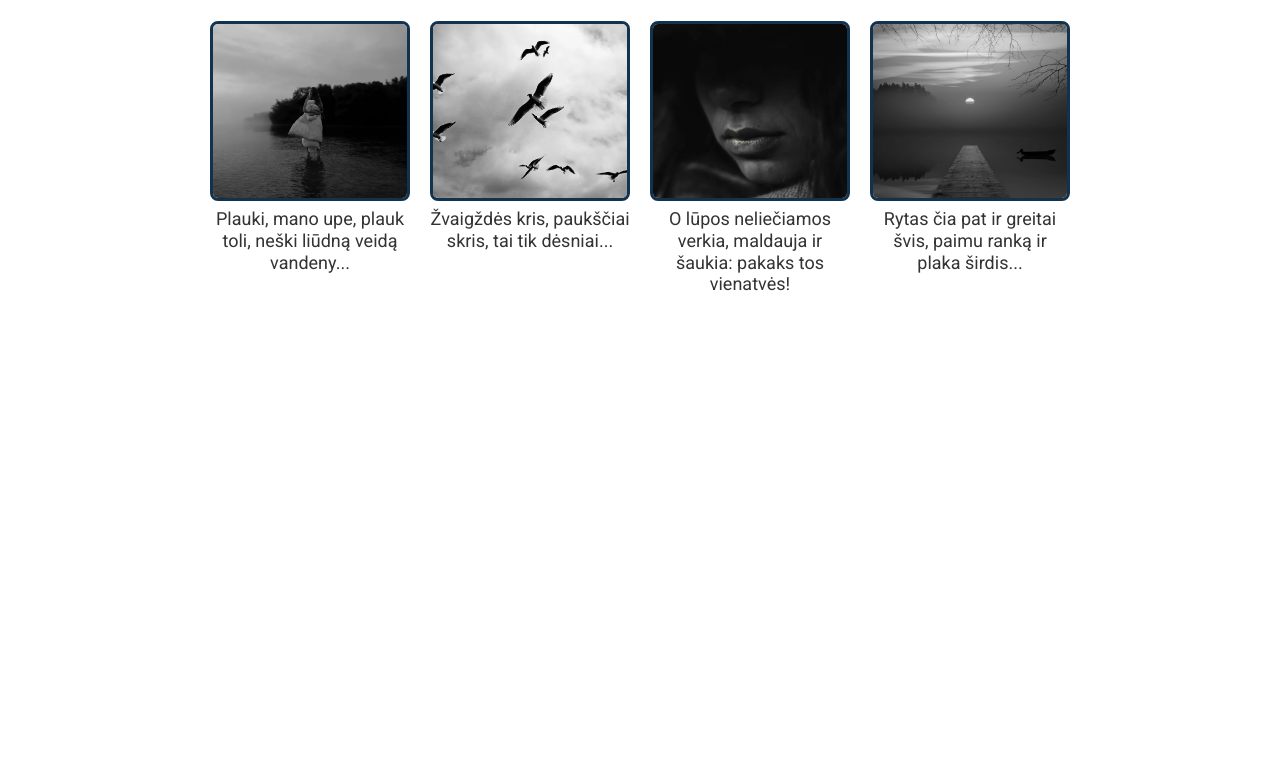
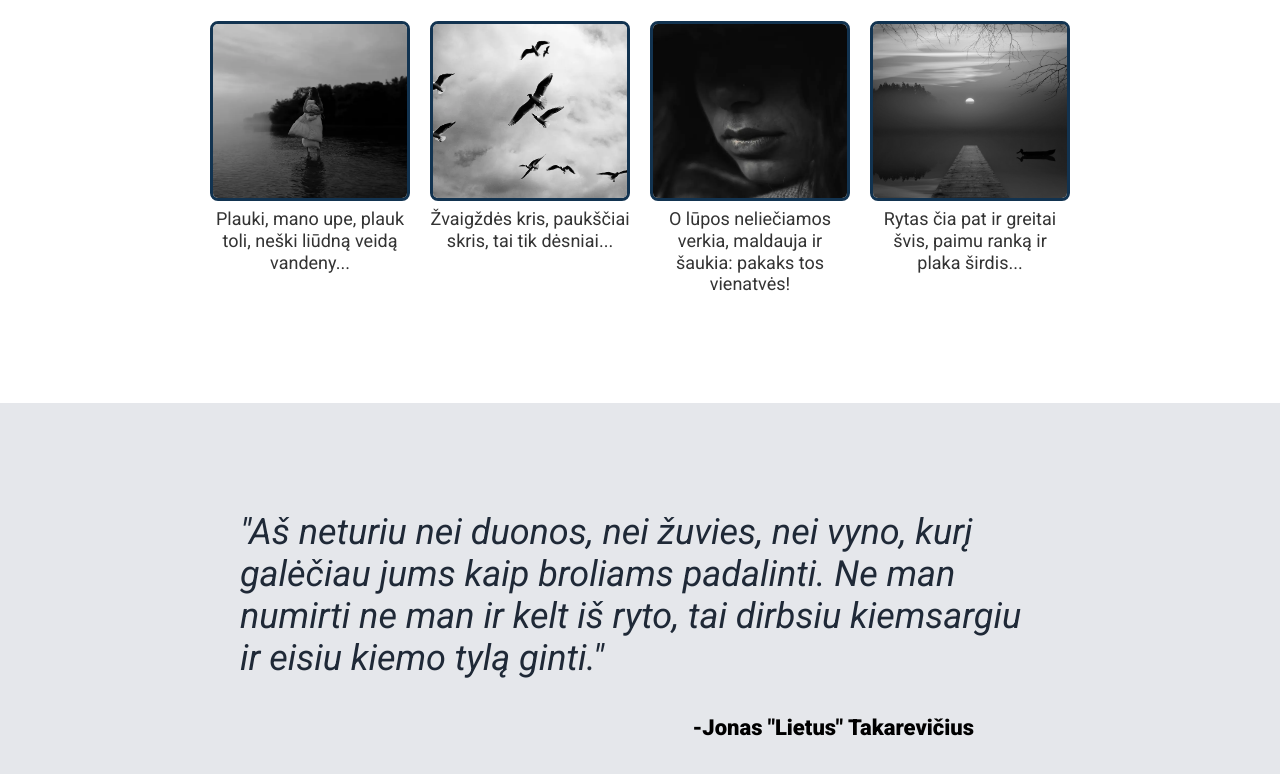
Before and after one commit to sgrazys/Holy-Grail-Layout, a plain HTML site: page index.html in a window 1280 px wide. Shown: the part 728-1502 px from the top of the page. Before the commit the page ends 1131 px from the top, so only its background shows below. Drawn offline with Linux system fonts and the light colour scheme.

Commit message:
add quote section

```diff
--- a/css/styles.css
+++ b/css/styles.css
@@ -154,3 +154,33 @@ a:active {
 	line-height: 1.2;
 	text-align: center;
 }
+
+/* SECTION QUOTE */
+
+.section-quote {
+	background-color: #e5e7eb;
+	padding: 6em 3em;
+}
+
+.container-quote {
+	max-width: 800px;
+	margin: 0 auto;
+}
+
+blockquote {
+	display: flex;
+	flex-direction: column;
+	gap: 2em;
+}
+
+.quote {
+	font-size: 3.6rem;
+	color: #1f2937;
+}
+
+.quote-author {
+	font-size: 2.2rem;
+	font-weight: 900;
+	padding-right: 3em;
+	align-self: flex-end;
+}
--- a/index.html
+++ b/index.html
@@ -74,6 +74,20 @@
 					</div>
 				</div>
 			</section>
+
+			<section class="section-quote">
+				<div class="container-quote">
+					<blockquote>
+						<p class="quote">
+							<em>
+								"Aš neturiu nei duonos, nei žuvies, nei vyno, kurį galėčiau jums kaip broliams padalinti. Ne man numirti ne man ir kelt iš ryto, tai dirbsiu kiemsargiu ir eisiu
+								kiemo tylą ginti."
+							</em>
+						</p>
+						<footer class="quote-author">-Jonas "Lietus" Takarevičius</footer>
+					</blockquote>
+				</div>
+			</section>
 		</main>
 		<footer></footer>
 	</body>
```
